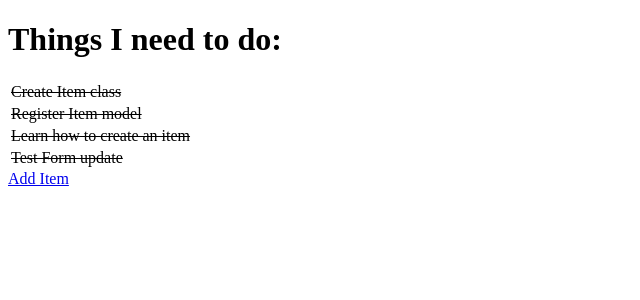
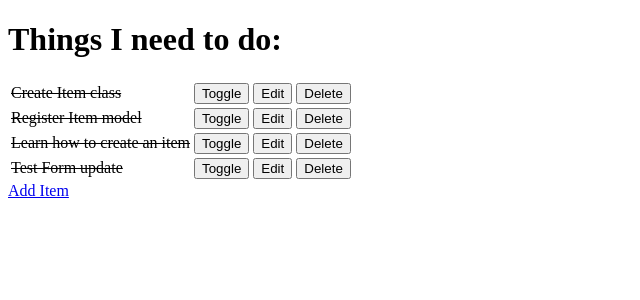
Before and after one commit to hydramod/hello-django, a Django app: page / in a window 1280 px wide. Shown: the top 300 px of the page, without its empty margins (0-640 px from the left). Run offline with Django 3.2, Linux system fonts and the light colour scheme; data comes from the database, SQL or seed files in the repository; both versions use the stored data as it was after the commit.

Commit message:
Add Edit, Toggle and delete fucntionality

```diff
--- a/django_todo/urls.py
+++ b/django_todo/urls.py
@@ -15,10 +15,13 @@ Including another URLconf
 """
 from django.contrib import admin
 from django.urls import path
-from todo.views import get_todo_list, add_item
+from todo import views
 
 urlpatterns = [
     path('admin/', admin.site.urls),
-    path('', get_todo_list, name='get_todo_list'),
-    path('add', add_item, name='add_item')
+    path('', views.get_todo_list, name='get_todo_list'),
+    path('add', views. add_item, name='add_item'),
+    path('edit/<item_id>', views.edit_item, name='edit'),
+    path('toggle/<item_id>', views.toggle_item, name='toggle'),
+    path('delete/<item_id>', views.delete_item, name='delete')
 ]
--- a/todo/templates/todo/todo_list.html
+++ b/todo/templates/todo/todo_list.html
@@ -15,6 +15,21 @@
                 {% else %}
                     <td>{{ item.name }}</td>
                 {% endif %}
+                    <td>
+                        <a href="/toggle/{{ item.id }}">
+                            <button>Toggle</button>
+                        </a>
+                    </td>
+                    <td>
+                        <a href="/edit/{{ item.id }}">
+                            <button>Edit</button>
+                        </a>
+                    </td>
+                    <td>
+                        <a href="/delete/{{ item.id }}">
+                            <button>Delete</button>
+                        </a>
+                    </td>
             </tr>
         {% empty %}
         <tr><td>You have nothing to do.</td></tr>
--- a/todo/views.py
+++ b/todo/views.py
@@ -1,4 +1,4 @@
-from django.shortcuts import render, redirect
+from django.shortcuts import render, redirect, get_object_or_404
 from .models import Item
 from .forms import ItemForm
 
@@ -9,6 +9,7 @@ def get_todo_list(request):
         'items' : items
     }
     return render(request, 'todo/todo_list.html', context)
+
 
 def add_item(request):
     if request.method == 'POST':
@@ -21,3 +22,28 @@ def add_item(request):
         'form' : form
     }
     return render(request, 'todo/add_item.html', context)
+
+
+def edit_item(request, item_id):
+    item = get_object_or_404(Item, id=item_id)
+    if request.method == 'POST':
+        form = ItemForm(request.POST, instance=item)
+        if form.is_valid():
+            form.save()
+        return redirect('get_todo_list')
+    form = ItemForm(instance=item)
+    context = {
+        'form' : form
+    }
+    return render(request, 'todo/edit_item.html', context)
+
+def toggle_item(request, item_id):
+    item = get_object_or_404(Item, id=item_id)
+    item.done = not item.done
+    item.save()
+    return redirect('get_todo_list')
+
+def delete_item(request, item_id):
+    item = get_object_or_404(Item, id=item_id)
+    item.delete()
+    return redirect('get_todo_list')
```
Also changed, not shown: todo/templates/todo/edit_item.html (added, +20 -0 lines), db.sqlite3.
